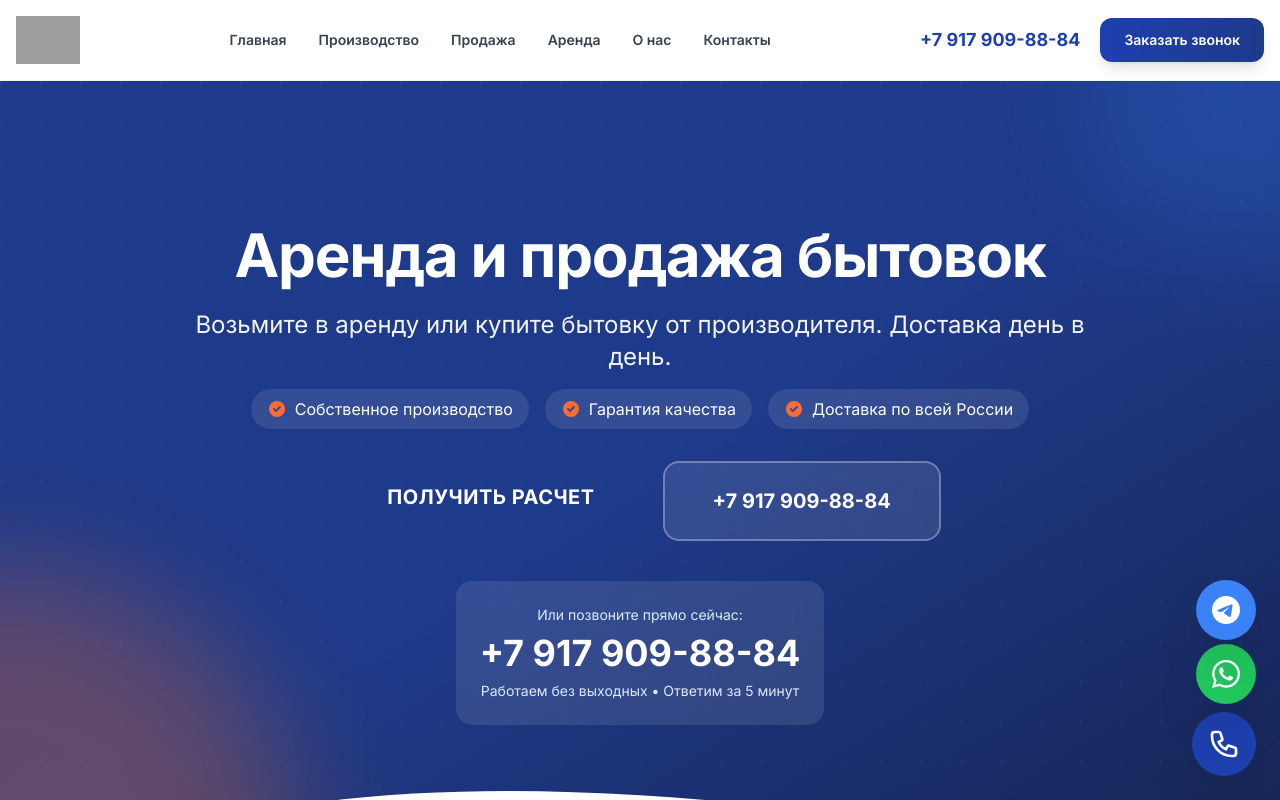
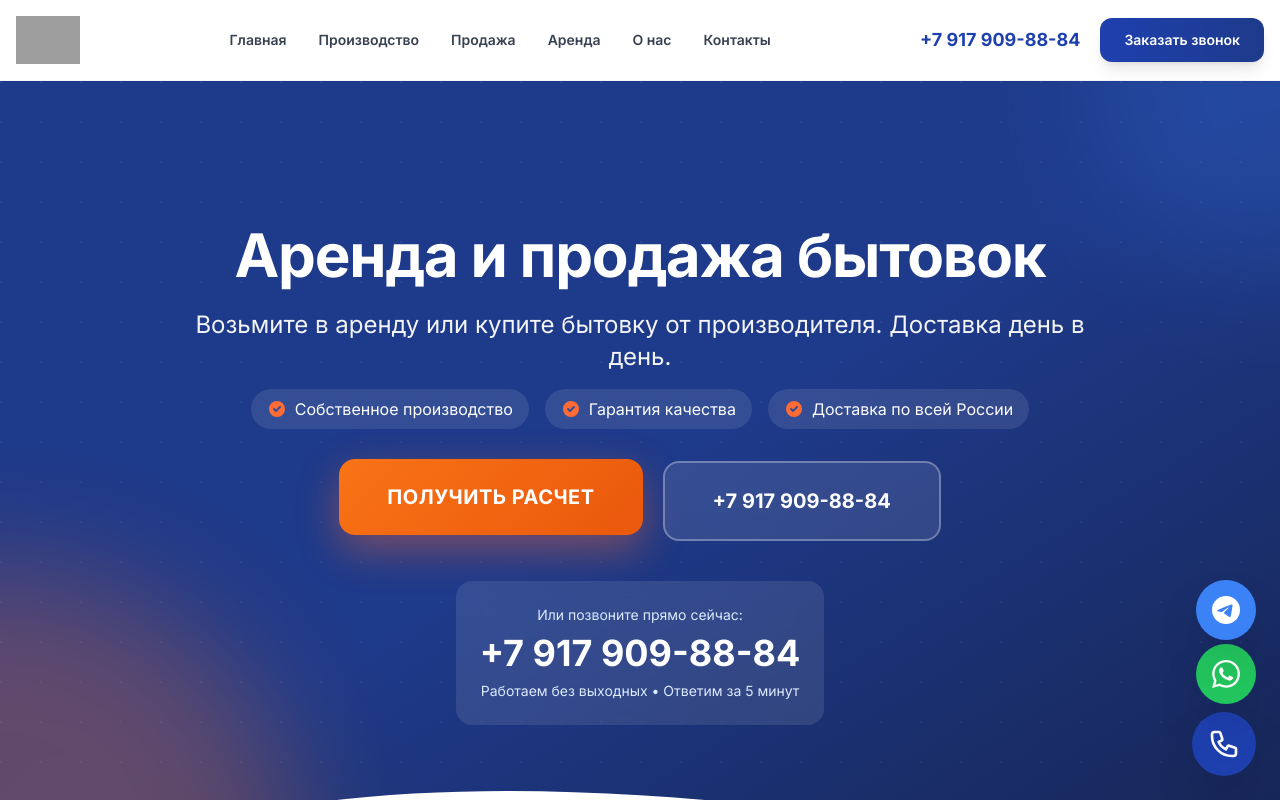
Before and after one commit to salavat808116/mir-bytovok116, a Next.js app: page / in a window 1280 px wide. In both pictures the pointer is over the button "ПОЛУЧИТЬ РАСЧЕТ". Shown: the top 800 px of the page. Built offline with nearby package versions, Linux system fonts and the light colour scheme; grey boxes are pictures that could not be loaded.

Commit message:
Финальная стилизация в духе bitov-stroy.com: btn-orange утилита, яркий дизайн
Co-authored-by: Cursor <cursoragent@cursor.com>

```diff
--- a/src/app/globals.css
+++ b/src/app/globals.css
@@ -79,4 +79,15 @@
   .bg-industrial-gradient {
     @apply bg-gradient-to-br from-industrial-800 via-industrial-700 to-primary-900;
   }
+
+  .btn-orange {
+    background: linear-gradient(135deg, #ff6b35 0%, #f97316 100%);
+    box-shadow: 0 10px 30px rgba(255, 107, 53, 0.3);
+  }
+
+  .btn-orange:hover {
+    background: linear-gradient(135deg, #f97316 0%, #ea580c 100%);
+    box-shadow: 0 15px 40px rgba(255, 107, 53, 0.4);
+    transform: translateY(-2px);
+  }
 }
```
